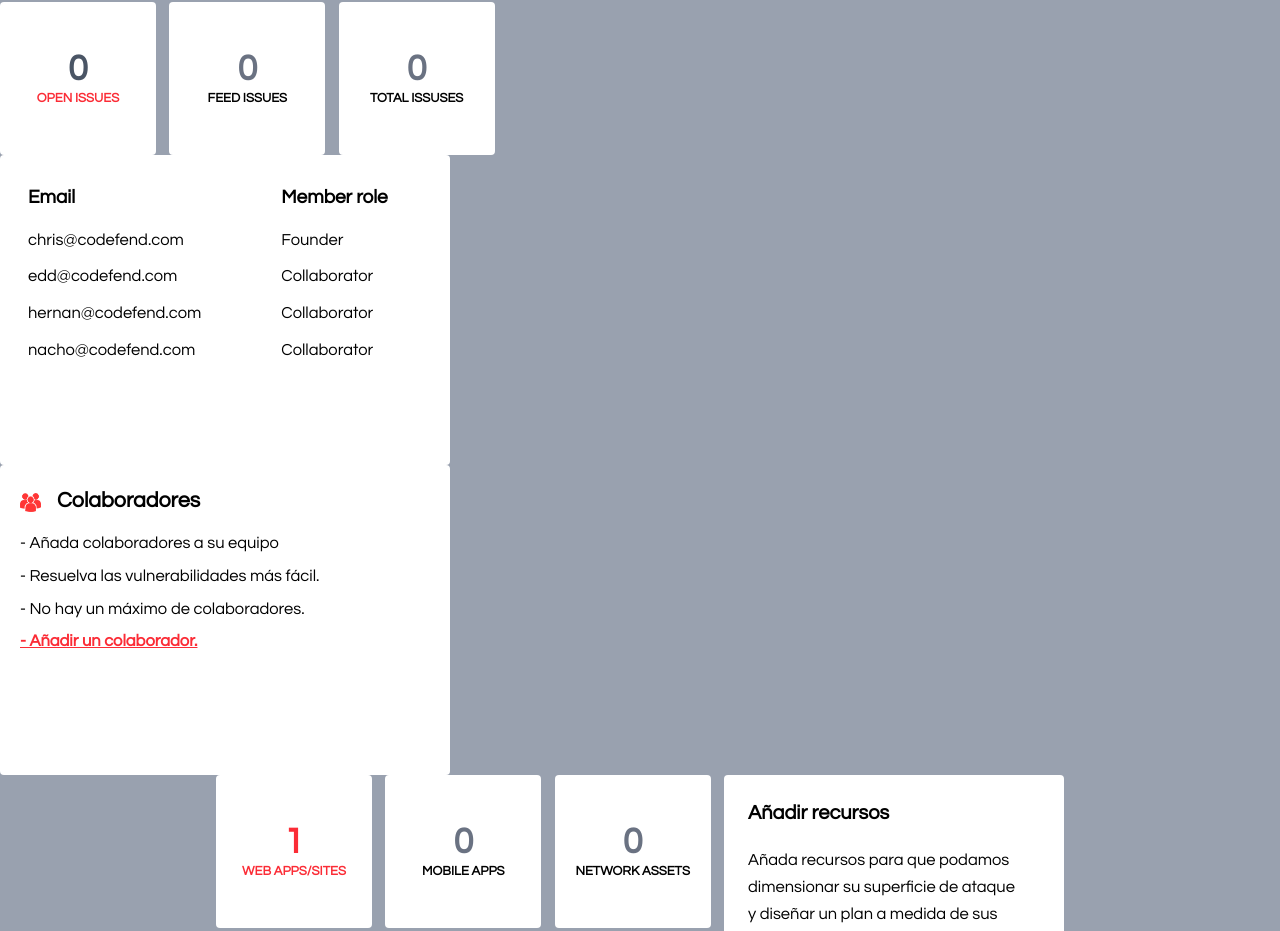
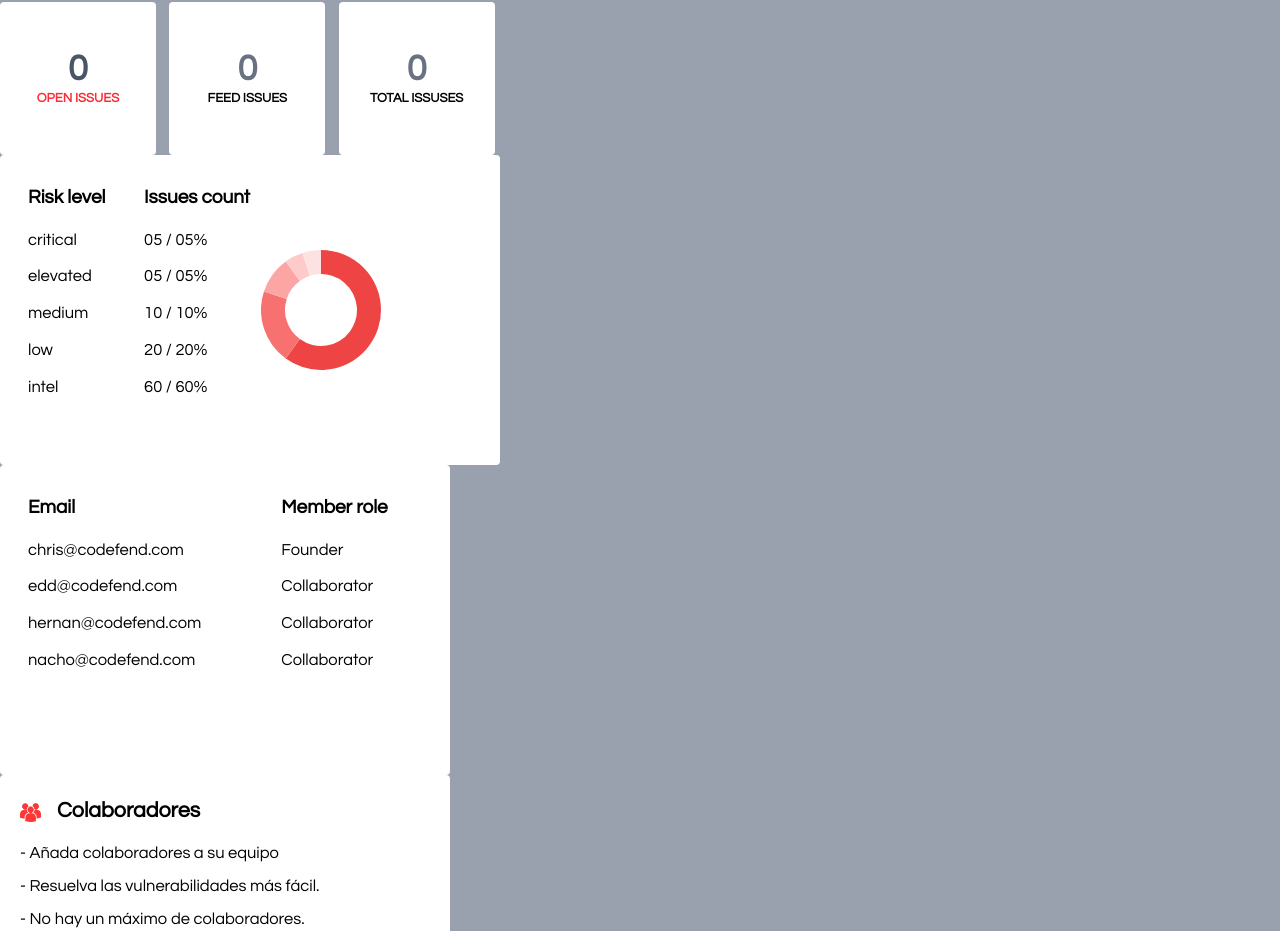
Before and after one commit to HugoEseverri/defend, a Next.js app in the folder defend/: page / in a window 1280 px wide. Shown: the part 932-1863 px from the top of the page. Built offline with nearby package versions, Linux system fonts and the light colour scheme.

Commit message:
se instala chartjs y se generan nuevos componentes

```diff
--- a/defend/package.json
+++ b/defend/package.json
@@ -9,8 +9,10 @@
     "lint": "next lint"
   },
   "dependencies": {
+    "chart.js": "^4.4.9",
     "next": "15.3.1",
     "react": "^19.0.0",
+    "react-chartjs-2": "^5.3.0",
     "react-dom": "^19.0.0",
     "react-icons": "^5.5.0",
     "react-world-flags": "^1.6.0"
--- a/defend/src/app/page.tsx
+++ b/defend/src/app/page.tsx
@@ -8,6 +8,7 @@ import Resources from '@/components/Resources/Resources';
 import Colaborators from '@/components/Colaborators/Colaborators';
 import Contact from '@/components/Contact/Contact';
 import IssuesCounter from '@/components/IssuesCounter/IssuesCounter';
+import RiskCounter from '@/components/RiskCounter/RiskCounter';
 
 function Page() {
   const handleClose = () => {
@@ -23,6 +24,7 @@ function Page() {
     <div className='bg-gray-400'>
       <Navbar/>
       <IssuesCounter/>
+      <RiskCounter/>
       {/* <Onboard onClose={handleClose} onSubmit={handleSubmit} /> */}
       <Contact/>
       <Colaborators/>
--- /dev/null
+++ b/defend/src/components/DoughnutChart/DoughnutChart.tsx
@@ -0,0 +1,62 @@
+import React from 'react';
+import {
+    Chart as ChartJS,
+    ArcElement,
+    Tooltip,
+    Legend,
+} from 'chart.js';
+import { Doughnut } from 'react-chartjs-2';
+
+ChartJS.register(ArcElement, Tooltip, Legend);
+
+const DoughnutChart = () => {
+    const chartData = {
+        labels: ['intel', 'low', 'medium', 'elevated', 'critical'],
+        datasets: [
+            {
+                data: [60, 20, 10, 5, 5],
+                backgroundColor: [
+                    '#EF4444', // red-500
+                    '#F87171', // red-400
+                    '#FCA5A5', // red-300
+                    '#FECACA', // red-200
+                    '#FEE2E2', // red-100
+                ],
+                borderWidth: 0,
+            },
+        ],
+    };
+
+    const chartOptions = {
+        cutout: '60%',
+        plugins: {
+            legend: {
+                display: false,
+            },
+            tooltip: {
+                callbacks: {
+                    label: function (context: any) {
+                        const value = context.parsed;
+                        const label = context.label;
+                        const total = context.dataset.data.reduce(
+                            (sum: number, val: number) => sum + val,
+                            0
+                        );
+                        const percentage = ((value / total) * 100).toFixed(0);
+                        return `${percentage}% ${label}`;
+                    },
+                },
+            },
+        },
+        maintainAspectRatio: false,
+    };
+
+    return (
+        <div className="w-[120px] h-[120px]">
+            <Doughnut data={chartData} options={chartOptions} />
+        </div>
+    );
+};
+
+
+export default DoughnutChart;
--- /dev/null
+++ b/defend/src/components/RiskCounter/RiskCounter.tsx
@@ -0,0 +1,42 @@
+import React from 'react'
+import DoughnutChart from '../DoughnutChart/DoughnutChart'
+
+function RiskCounter() {
+    return (
+        <div className="bg-white w-[500px] h-[310px] p-7 rounded flex">
+            {/* Parte izquierda: Emails y Roles */}
+            <div className="w-1/2 flex justify-between">
+                <div className="flex flex-col">
+                    <h2 className="font-semibold text-[19px]">Risk level</h2>
+                    <ul className="text-[16.5px] space-y-3 mt-4">
+                        <li>critical</li>
+                        <li>elevated</li>
+                        <li>medium</li>
+                        <li>low</li>
+                        <li>intel</li>
+                    </ul>
+                </div>
+                <div className="flex flex-col">
+                    <h2 className="font-semibold text-[19px]">Issues count</h2>
+                    <ul className="text-[16.5px] space-y-3 mt-4">
+                        <li>05 / 05%</li>
+                        <li>05 / 05%</li>
+                        <li>10 / 10%</li>
+                        <li>20 / 20%</li>
+                        <li>60 / 60%</li>
+                    </ul>
+                </div>
+            </div>
+
+            {/* Parte derecha: Chart */}
+            <div className="w-1/2 flex items-center justify-center">
+                <div className="w-[200px]">
+                    <DoughnutChart />
+                </div>
+            </div>
+        </div>
+
+    )
+}
+
+export default RiskCounter;
```
Also changed, not shown: 1 other file (tests, documents, lock files or other folders).
